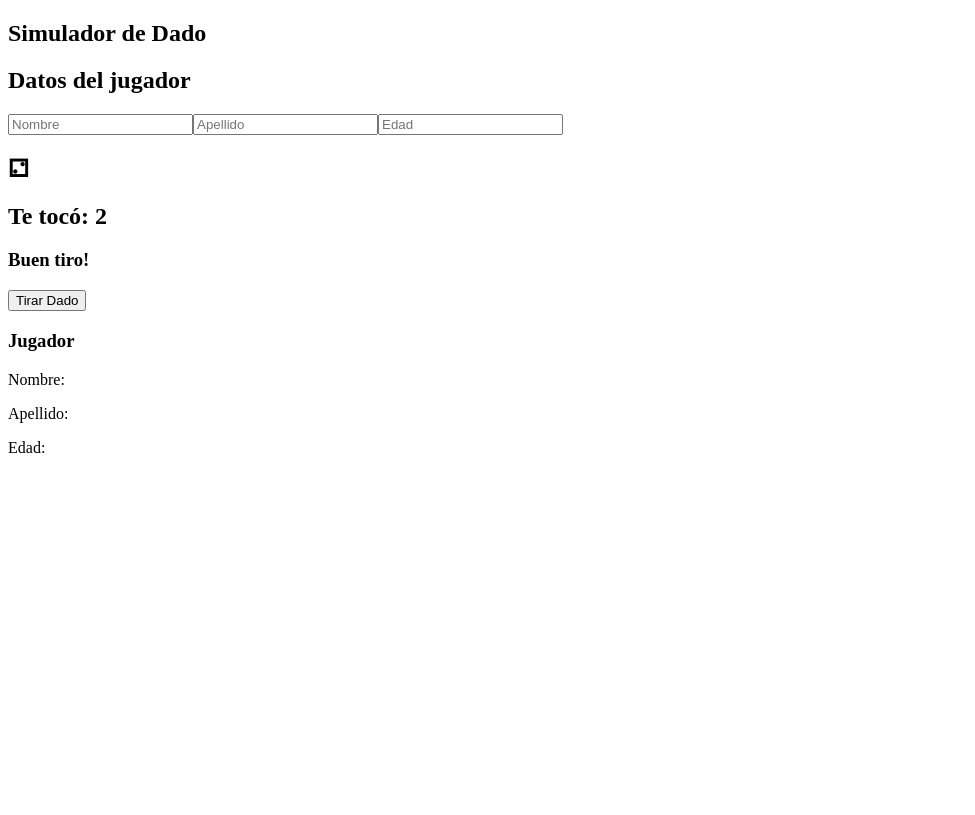
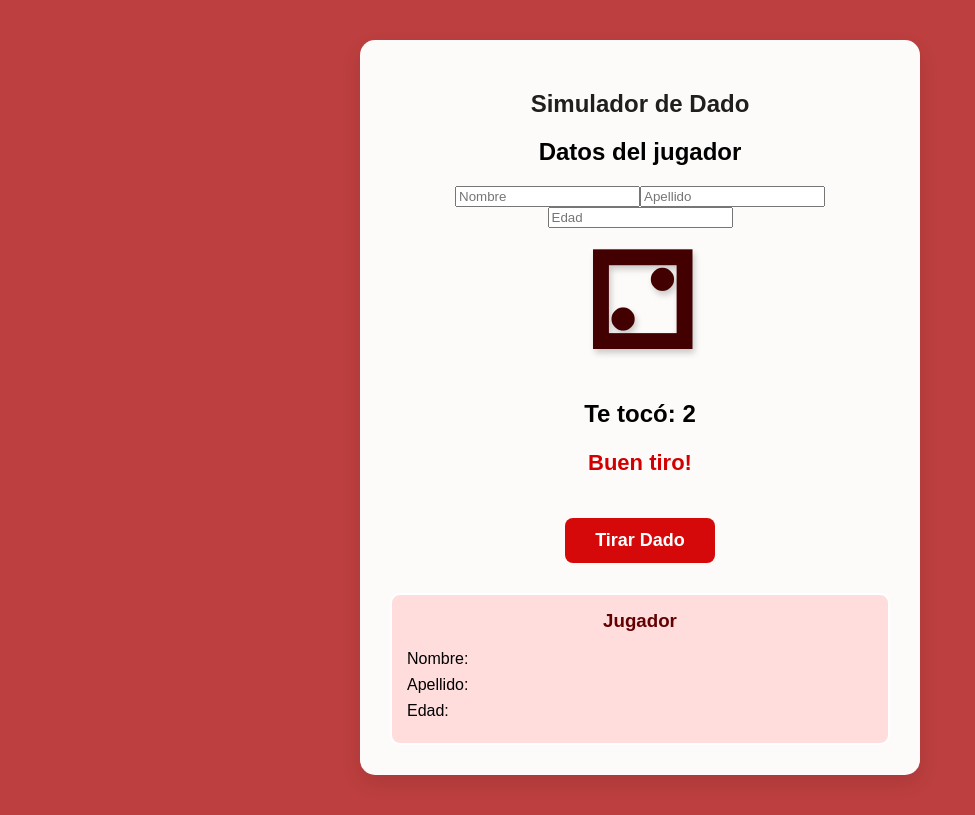
Before and after one commit to WSky6/fpwProyecto04ReactGrupo07, a React (Vite) app: page / in a window 1280 px wide. Both pictures are taken after a click on the button "Tirar Dado". Shown: the whole page, without its empty margins (0-975 px from the left). Built offline with nearby package versions, Linux system fonts and the light colour scheme.

Commit message:
CSS de la pagina
Melani Isabel Silva

```diff
--- a/src/App.jsx
+++ b/src/App.jsx
@@ -1,5 +1,6 @@
 import { useState } from 'react'
 import Formulario from './components/Formulario.jsx'
+import './css/App.css'
 
 const completo = {
   numeros: [1, 2, 3, 4, 5, 6],
@@ -20,20 +21,20 @@ function App() {
   return (
     <>
       <section id="Contenedor">
-        <h1>Simulador de Dado</h1>
+        <h1 className="titulo-principal">Simulador de Dado</h1>
         <Formulario datos={datos} setDatos={setDatos} />
-        <h1>{completo.dados[valor]}</h1>
+        <h1 className="emoji-dado">{completo.dados[valor]}</h1>
         <h2>Te tocó: {completo.numeros[valor]}</h2>
         {valor >= 1 && valor <= 4 ? (
-          <h3>{completo.textos[1]}</h3>
+          <h3 className="mensaje">{completo.textos[1]}</h3>
         ) : null}
         {valor === 0 ? (
-          <h3>{completo.textos[0]}</h3>
+          <h3 className="mensaje">{completo.textos[0]}</h3>
         ) : null}
         {valor === 5 ? (
-          <h3>{completo.textos[2]}</h3>
+          <h3 className="mensaje">{completo.textos[2]}</h3>
         ) : null}
-        <button onClick={lanzarDado}>Tirar Dado</button>
+        <button className="btn-lanzar" onClick={lanzarDado}>Tirar Dado</button>
         {jugador ? (
           <div className="jugador">
             <h3>Jugador</h3>
--- /dev/null
+++ b/src/css/App.css
@@ -0,0 +1,68 @@
+body {
+  background-color: #bd3f3f;
+  font-family: Arial, Helvetica, sans-serif;
+}
+
+#Contenedor {
+  max-width: 500px;
+  margin: 40px auto;
+  padding: 30px;
+  background-color: #fdfafa;
+  border-radius: 15px;
+  box-shadow: 0px 8px 20px rgba(0, 0, 0, 0.1);
+  text-align: center;
+}
+
+.titulo-principal {
+  color: #211e1e;
+  margin-bottom: 20px;
+}
+
+.emoji-dado {
+  font-size: 130px;
+  margin: 0;
+  color: #420000;
+  text-shadow: 2px 4px 6px rgba(0,0,0,0.2);
+}
+
+.mensaje {
+  color: #d20000;
+  font-size: 22px;
+}
+
+.btn-lanzar {
+  background-color: #d50909;
+  color: #ffffff;
+  border: none;
+  padding: 12px 30px;
+  font-size: 18px;
+  font-weight: bold;
+  border-radius: 8px;
+  cursor: pointer;
+  margin: 20px 0;
+  transition: background-color 0.3s;
+}
+
+.btn-lanzar:hover {
+  background-color: #220000;
+}
+
+.jugador {
+  background-color: #ffdddd;
+  border: 2px double #ffffff;
+  padding: 15px;
+  border-radius: 10px;
+  margin-top: 10px;
+  text-align: left;
+}
+
+.jugador h3 {
+  margin-top: 0;
+  color: #630000;
+  text-align: center;
+}
+
+.jugador p {
+  margin: 8px 0;
+  color: #000000;
+}
--- a/src/main.jsx
+++ b/src/main.jsx
@@ -1,6 +1,7 @@
 import { StrictMode } from 'react'
 import { createRoot } from 'react-dom/client'
 import App from './App.jsx'
+
 
 createRoot(document.getElementById('root')).render(
   <StrictMode>
```
